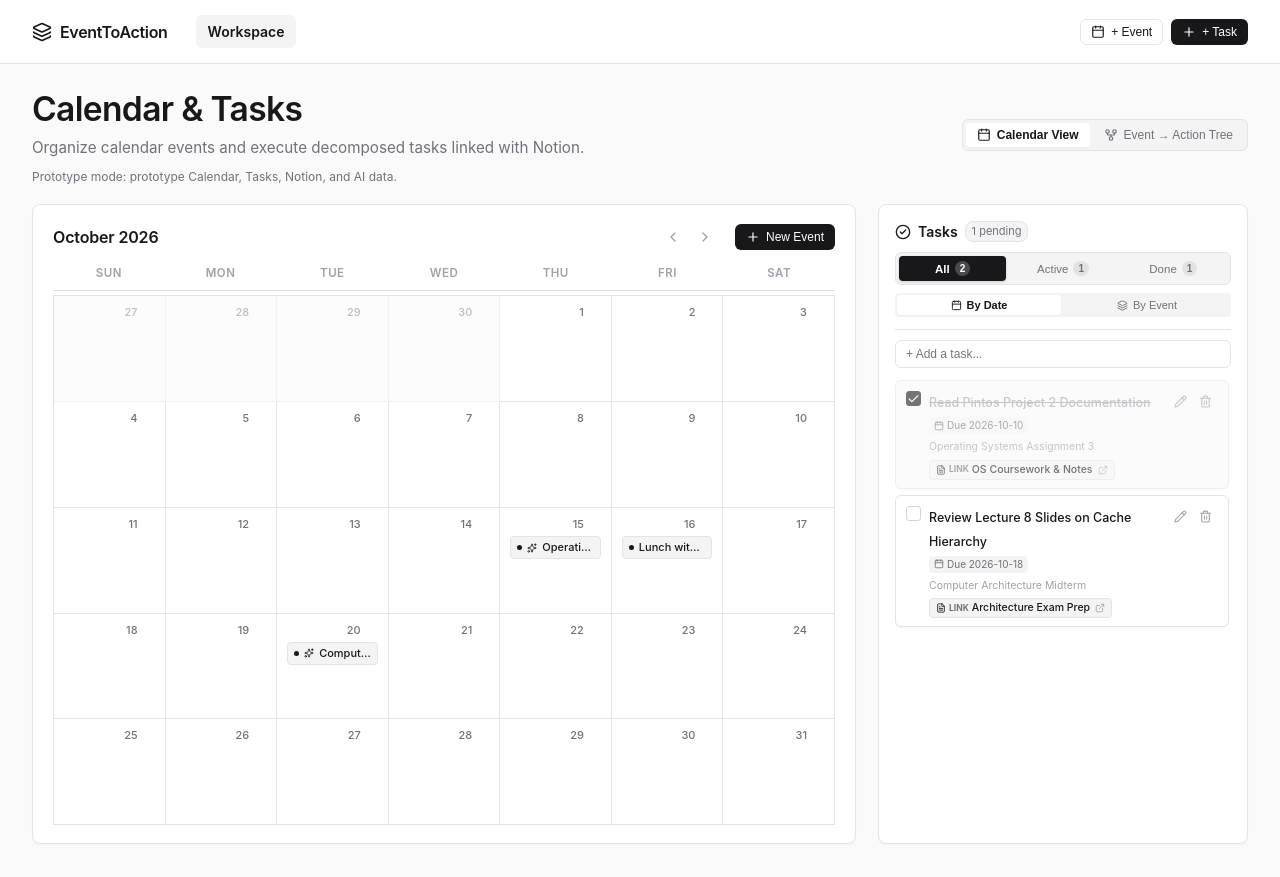
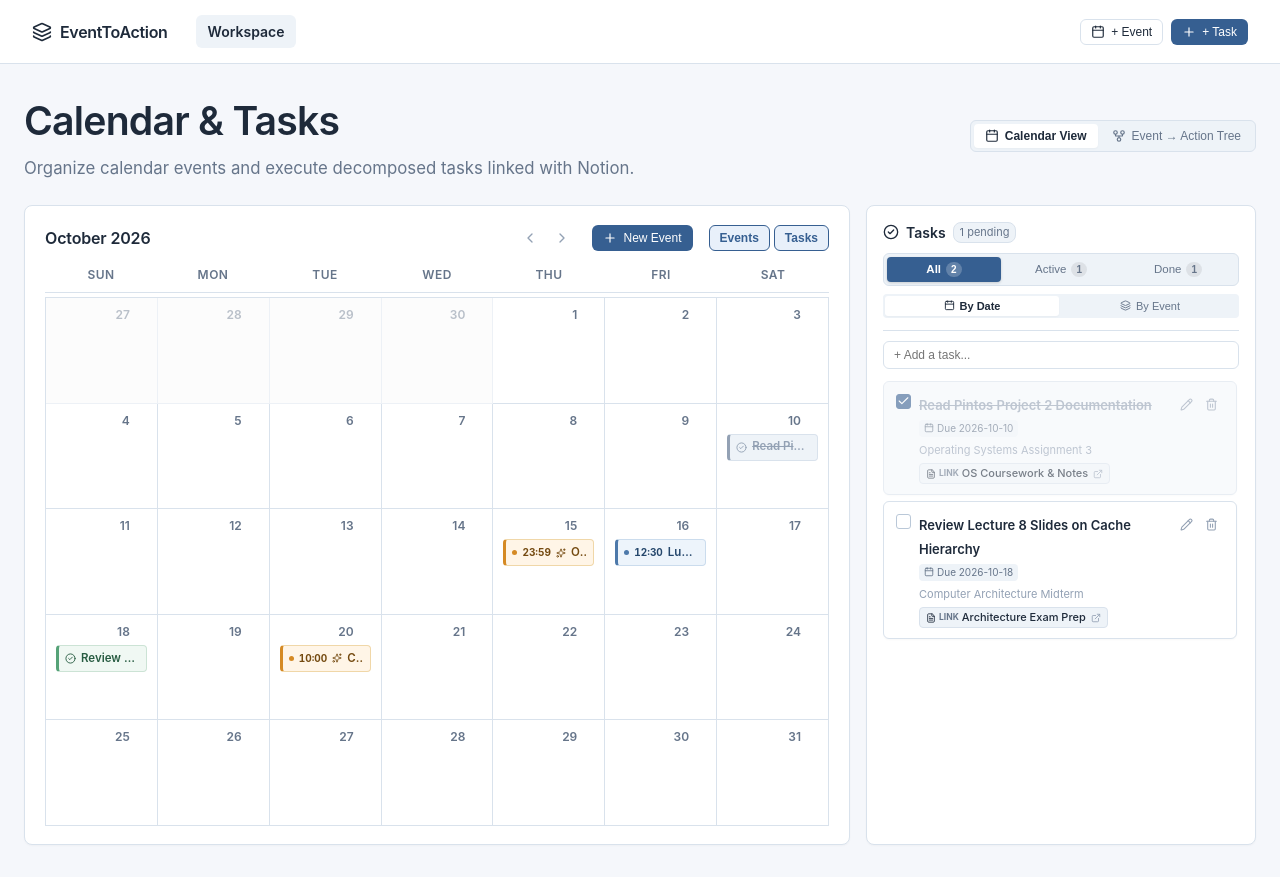
Before and after one commit to SNULION-14th/ai-seminar2, a React (Vite) app: page / in a window 1280 px wide. Built offline with nearby package versions, Linux system fonts and the light colour scheme.

Commit message:
feat: improve calendar planning experience

```diff
--- a/src/App.css
+++ b/src/App.css
@@ -3,26 +3,26 @@
 :root {
   font-size: 16px;
 
-  --bg-app: #fafafa;
+  --bg-app: #f5f7fb;
   --bg-card: #ffffff;
-  --bg-subtle: #f4f4f5;
-  --bg-hover: #f1f1f3;
-
-  --border-light: #e4e4e7;
-  --border-hover: #d4d4d8;
-  --border-active: #18181b;
-
-  --text-main: #18181b;
-  --text-muted: #71717a;
-  --text-dim: #a1a1aa;
-
-  --primary: #18181b;
-  --primary-hover: #27272a;
-  --primary-subtle: #f4f4f5;
-
-  --accent: #2563eb;
-  --accent-subtle: #eff6ff;
-  --accent-text: #1d4ed8;
+  --bg-subtle: #eef3f8;
+  --bg-hover: #e6edf5;
+
+  --border-light: #d9e2ec;
+  --border-hover: #bac8d8;
+  --border-active: #365f91;
+
+  --text-main: #1e2a3a;
+  --text-muted: #66758a;
+  --text-dim: #93a1b4;
+
+  --primary: #365f91;
+  --primary-hover: #294b73;
+  --primary-subtle: #e8f0fa;
+
+  --accent: #4d79aa;
+  --accent-subtle: #edf4fb;
+  --accent-text: #315d91;
 
   --success: #16a34a;
   --success-subtle: #f0fdf4;
@@ -66,10 +66,10 @@ body {
 
 .main-content {
   flex: 1;
-  max-width: 1780px;
+  max-width: none;
   width: 100%;
-  margin: 0 auto;
-  padding: 20px 32px 28px;
+  margin: 0;
+  padding: 28px 24px 32px;
   box-sizing: border-box;
   display: flex;
   flex-direction: column;
@@ -277,15 +277,15 @@ body {
 }
 
 .hero-title {
-  font-size: 2.1rem;
-  font-weight: 600;
-  color: var(--text-main);
-  margin: 0 0 3px;
+  font-size: 2.45rem;
+  font-weight: 600;
+  color: var(--text-main);
+  margin: 0 0 5px;
   letter-spacing: -0.02em;
 }
 
 .hero-desc {
-  font-size: 0.95rem;
+  font-size: 1.05rem;
   color: var(--text-muted);
   margin: 0;
 }
@@ -294,8 +294,8 @@ body {
   display: flex;
   align-items: center;
   justify-content: space-between;
-  gap: 16px;
-  margin-bottom: 18px;
+  gap: 24px;
+  margin-bottom: 24px;
 }
 
 .hero-text {
@@ -341,8 +341,8 @@ body {
    ======================================================== */
 .calendar-workspace-layout {
   display: grid;
-  grid-template-columns: 1fr 370px;
-  gap: 22px;
+  grid-template-columns: minmax(0, 1fr) 390px;
+  gap: 16px;
   align-items: stretch;
   flex: 1;
   min-height: calc(100vh - 160px);
@@ -350,8 +350,8 @@ body {
 
 @media (min-width: 1600px) {
   .calendar-workspace-layout {
-    grid-template-columns: 1fr 400px;
-    gap: 26px;
+    grid-template-columns: minmax(0, 1fr) 420px;
+    gap: 20px;
   }
 }
 
@@ -400,6 +400,30 @@ body {
   gap: 14px;
   flex: 1 1 auto;
   min-width: 0;
+}
+
+.calendar-display-filters {
+  display: flex;
+  align-items: center;
+  gap: 4px;
+}
+
+.calendar-display-filter {
+  border: 1px solid var(--border-light);
+  border-radius: var(--radius-sm);
+  background: var(--bg-card);
+  color: var(--text-muted);
+  padding: 5px 10px;
+  min-height: 25.6px;
+  font-size: 12px;
+  font-weight: 600;
+  cursor: pointer;
+}
+
+.calendar-display-filter.active {
+  border-color: var(--primary);
+  background: var(--primary-subtle);
+  color: var(--primary);
 }
 
 .calendar-month-heading {
@@ -430,9 +454,9 @@ body {
 
 .calendar-header-cell {
   text-align: center;
-  font-size: 11.5px;
-  font-weight: 600;
-  color: var(--text-dim);
+  font-size: 12px;
+  font-weight: 600;
+  color: var(--text-muted);
   text-transform: uppercase;
   letter-spacing: 0.04em;
 }
@@ -472,7 +496,7 @@ body {
 }
 
 .calendar-cell.cell-today {
-  background: #fafafa;
+  background: #f2f7fe;
   border-top: 2px solid var(--primary);
 }
 
@@ -511,8 +535,8 @@ body {
 }
 
 .cell-day-num {
-  font-size: 11px;
-  font-weight: 500;
+  font-size: 12px;
+  font-weight: 600;
   color: var(--text-muted);
 }
 
@@ -545,7 +569,7 @@ body {
 .cell-events-list {
   display: flex;
   flex-direction: column;
-  gap: 3px;
+  gap: 4px;
   overflow: hidden;
   min-width: 0;
   flex: 1;
@@ -555,13 +579,15 @@ body {
   display: flex;
   align-items: center;
   gap: 5px;
-  background: var(--bg-subtle);
-  border: 1px solid var(--border-light);
-  padding: 2px 6px;
+  min-height: 27px;
+  background: #edf4fb;
+  border: 1px solid #cbdced;
+  border-left: 3px solid var(--accent);
+  padding: 3px 7px 3px 6px;
   border-radius: var(--radius-xs);
-  font-size: 11px;
-  font-weight: 500;
-  color: var(--text-main);
+  font-size: 11.5px;
+  font-weight: 600;
+  color: #25476c;
   min-width: 0;
   width: 100%;
   box-sizing: border-box;
@@ -570,25 +596,81 @@ body {
 }
 
 .calendar-event-chip:hover {
-  border-color: var(--text-main);
-  background: #ffffff;
+  border-color: var(--accent);
+  background: #e3effb;
+}
+
+.calendar-event-chip.requires-preparation {
+  background: #fff5e7;
+  border-color: #f0d7a8;
+  border-left-color: #d58a24;
+  color: #744a10;
+}
+
+.calendar-event-chip.requires-preparation .event-dot {
+  background: #d58a24;
 }
 
 .calendar-event-chip.selected {
   background: var(--primary);
   color: #ffffff;
   border-color: var(--primary);
+  border-left-color: var(--primary);
 }
 
 .calendar-event-chip.selected .event-dot {
   background: #ffffff;
+}
+
+.calendar-task-chip {
+  display: flex;
+  align-items: center;
+  gap: 5px;
+  width: 100%;
+  box-sizing: border-box;
+  overflow: hidden;
+  min-height: 27px;
+  border: 1px solid #cce3d5;
+  border-left: 3px solid #55a277;
+  border-radius: var(--radius-xs);
+  background: #f0f8f3;
+  color: #285c42;
+  padding: 3px 7px 3px 6px;
+  font: inherit;
+  font-size: 11.5px;
+  font-weight: 600;
+  cursor: pointer;
+}
+
+.calendar-task-chip:hover {
+  border-color: #55a277;
+  background: #e6f4eb;
+}
+
+.calendar-task-chip.completed {
+  background: var(--bg-subtle);
+  border-color: var(--border-light);
+  border-left-color: var(--text-dim);
+  color: var(--text-dim);
+}
+
+.calendar-task-chip.completed .chip-title {
+  text-decoration: line-through;
 }
 
 .event-dot {
   width: 5px;
   height: 5px;
   border-radius: 50%;
-  background: var(--primary);
+  background: var(--accent);
+  flex-shrink: 0;
+}
+
+.chip-time {
+  color: inherit;
+  font-size: 10px;
+  font-variant-numeric: tabular-nums;
+  font-weight: 700;
   flex-shrink: 0;
 }
 
@@ -1032,7 +1114,7 @@ body {
   background: #ffffff;
   border: 1px solid var(--border-light);
   border-radius: var(--radius-sm);
-  padding: 8px 10px;
+  padding: 10px 12px;
   transition: all 0.1s ease;
   box-shadow: var(--shadow-subtle);
 }
@@ -1084,8 +1166,8 @@ body {
 }
 
 .task-title {
-  font-size: 12.5px;
-  font-weight: 500;
+  font-size: 13px;
+  font-weight: 600;
   color: var(--text-main);
   line-height: 1.35;
 }
@@ -1107,7 +1189,7 @@ body {
   display: inline-flex;
   align-items: center;
   gap: 3px;
-  font-size: 10.5px;
+  font-size: 11px;
   color: var(--text-dim);
 }
 
@@ -1115,7 +1197,7 @@ body {
   display: inline-flex;
   align-items: center;
   gap: 3px;
-  font-size: 10.5px;
+  font-size: 11px;
   font-weight: 500;
   padding: 1px 6px;
   border-radius: var(--radius-xs);
@@ -1463,6 +1545,23 @@ body {
   outline: none;
   background: var(--bg-subtle);
   border-color: var(--border-hover);
+}
+
+.action-date-input {
+  width: 130px;
+  flex: 0 0 130px;
+  border: 1px solid var(--border-light);
+  border-radius: var(--radius-xs);
+  background: var(--bg-subtle);
+  color: var(--text-main);
+  padding: 4px 6px;
+  font: inherit;
+  font-size: 11px;
+}
+
+.action-date-input:focus {
+  outline: none;
+  border-color: var(--primary);
 }
 
 .action-context-slot {
@@ -2184,6 +2283,37 @@ body {
     background: var(--accent-subtle);
   }
 
+  .mobile-agenda-task {
+    width: 100%;
+    display: flex;
+    align-items: center;
+    gap: 9px;
+    padding: 9px 10px;
+    border: 1px solid var(--border-light);
+    border-radius: var(--radius-sm);
+    background: #ffffff;
+    color: var(--text-muted);
+    font: inherit;
+    font-size: 12px;
+    text-align: left;
+    cursor: pointer;
+  }
+
+  .mobile-agenda-task span {
+    min-width: 0;
+    overflow: hidden;
+    text-overflow: ellipsis;
+    white-space: nowrap;
+  }
+
+  .mobile-agenda-task.completed {
+    color: var(--text-dim);
+  }
+
+  .mobile-agenda-task.completed span {
+    text-decoration: line-through;
+  }
+
   .mobile-agenda-event-content {
     min-width: 0;
     flex: 1;
@@ -2296,6 +2426,7 @@ body {
 
   .action-row .action-index-indicator,
   .action-row .action-edit-input,
+  .action-row .action-date-input,
   .action-row .action-context-slot,
   .action-row > .icon-btn {
     width: 100%;
@@ -2386,6 +2517,14 @@ body {
   .calendar-top-bar > .btn-primary {
     width: 100%;
     justify-content: center;
+  }
+
+  .calendar-display-filters {
+    width: 100%;
+  }
+
+  .calendar-display-filter {
+    flex: 1;
   }
 
   .modal-content {
--- a/src/components/CalendarGrid.tsx
+++ b/src/components/CalendarGrid.tsx
@@ -1,5 +1,5 @@
 import React, { useState } from "react";
-import type { EventItem } from "../types";
+import type { EventItem, TaskItem } from "../types";
 import {
   ChevronLeft,
   ChevronRight,
@@ -11,26 +11,31 @@ import {
   Trash2,
   X,
   Pencil,
+  CheckCircle2,
 } from "lucide-react";
 
 interface CalendarGridProps {
   events: EventItem[];
+  tasks: TaskItem[];
   selectedEventId: string | null;
   onSelectEvent: (eventId: string | null) => void;
   onPrepareEvent: (eventId: string) => void;
   onOpenCreateEvent: (dateStr?: string) => void;
   onEditEvent?: (event: EventItem) => void;
   onDeleteEvent?: (eventId: string) => void;
+  onToggleTask: (taskId: string) => void;
 }
 
 export const CalendarGrid: React.FC<CalendarGridProps> = ({
   events,
+  tasks,
   selectedEventId,
   onSelectEvent,
   onPrepareEvent,
   onOpenCreateEvent,
   onEditEvent,
   onDeleteEvent,
+  onToggleTask,
 }) => {
   const today = new Date();
   const upcomingEvent = [...events]
@@ -41,6 +46,8 @@ export const CalendarGrid: React.FC<CalendarGridProps> = ({
     : today;
   const [currentYear, setCurrentYear] = useState(initialDate.getFullYear());
   const [currentMonth, setCurrentMonth] = useState(initialDate.getMonth());
+  const [showEvents, setShowEvents] = useState(true);
+  const [showTasks, setShowTasks] = useState(true);
   const referenceToday = `${today.getFullYear()}-${String(
     today.getMonth() + 1,
   ).padStart(2, "0")}-${String(today.getDate()).padStart(2, "0")}`;
@@ -93,6 +100,7 @@ export const CalendarGrid: React.FC<CalendarGridProps> = ({
     isCurrentMonth: boolean;
     isToday: boolean;
     events: EventItem[];
+    tasks: TaskItem[];
   }> = [];
 
   // Prev month padding
@@ -106,7 +114,8 @@ export const CalendarGrid: React.FC<CalendarGridProps> = ({
       dayNum: day,
       isCurrentMonth: false,
       isToday: dateStr === referenceToday,
-      events: events.filter((e) => e.date === dateStr),
+      events: showEvents ? events.filter((e) => e.date === dateStr) : [],
+      tasks: showTasks ? tasks.filter((task) => task.dueDate === dateStr) : [],
     });
   }
 
@@ -120,7 +129,8 @@ export const CalendarGrid: React.FC<CalendarGridProps> = ({
       dayNum: day,
       isCurrentMonth: true,
       isToday: dateStr === referenceToday,
-      events: events.filter((e) => e.date === dateStr),
+      events: showEvents ? events.filter((e) => e.date === dateStr) : [],
+      tasks: showTasks ? tasks.filter((task) => task.dueDate === dateStr) : [],
     });
   }
 
@@ -135,13 +145,17 @@ export const CalendarGrid: React.FC<CalendarGridProps> = ({
       dayNum: day,
       isCurrentMonth: false,
       isToday: dateStr === referenceToday,
-      events: events.filter((e) => e.date === dateStr),
+      events: showEvents ? events.filter((e) => e.date === dateStr) : [],
+      tasks: showTasks ? tasks.filter((task) => task.dueDate === dateStr) : [],
     });
   }
 
   const selectedEvent = events.find((e) => e.id === selectedEventId);
   const mobileAgendaDays = cells.filter(
-    (cell) => cell.isCurrentMonth && cell.events.length > 0,
+    (cell) => cell.isCurrentMonth && (cell.events.length > 0 || cell.tasks.length > 0),
+  );
+  const hasVisibleItems = cells.some(
+    (cell) => cell.events.length > 0 || cell.tasks.length > 0,
   );
 
   return (
@@ -176,6 +190,26 @@ export const CalendarGrid: React.FC<CalendarGridProps> = ({
           <Plus size={14} />
           <span>New Event</span>
         </button>
+        <div className="calendar-display-filters" role="group" aria-label="Calendar items to display">
+          <button
+            type="button"
+            className={`calendar-display-filter ${showEvents ? "active" : ""}`}
+            aria-pressed={showEvents}
+            onClick={() => setShowEvents((visible) => !visible)}
+            data-testid="calendar-toggle-events"
+          >
+            Events
+          </button>
+          <button
+            type="button"
+            className={`calendar-display-filter ${showTasks ? "active" : ""}`}
+            aria-pressed={showTasks}
+            onClick={() => setShowTasks((visible) => !visible)}
+            data-testid="calendar-toggle-tasks"
+          >
+            Tasks
+          </button>
+        </div>
       </div>
 
       {/* Weekday Labels Header */}
@@ -196,7 +230,7 @@ export const CalendarGrid: React.FC<CalendarGridProps> = ({
               cell.isToday ? "cell-today" : ""
             }`}
             onClick={(e) => {
-              if ((e.target as HTMLElement).closest(".calendar-event-chip"))
+              if ((e.target as HTMLElement).closest(".calendar-event-chip, .calendar-task-chip"))
                 return;
               onOpenCreateEvent(cell.dateStr);
             }}
@@ -232,7 +266,7 @@ export const CalendarGrid: React.FC<CalendarGridProps> = ({
                 return (
                   <div
                     key={evt.id}
-                    className={`calendar-event-chip ${isSelected ? "selected" : ""}`}
+                    className={`calendar-event-chip ${evt.needsPreparation ? "requires-preparation" : ""} ${isSelected ? "selected" : ""}`}
                     onClick={(e) => {
                       e.stopPropagation();
                       onSelectEvent(isSelected ? null : evt.id);
@@ -241,6 +275,7 @@ export const CalendarGrid: React.FC<CalendarGridProps> = ({
                     data-testid={`event-chip-${evt.id}`}
                   >
                     <span className="event-dot" />
+                    {evt.time && <span className="chip-time">{evt.time}</span>}
                     {evt.needsPreparation && (
                       <Sparkles size={10} className="event-prep-sparkle" />
                     )}
@@ -248,17 +283,35 @@ export const CalendarGrid: React.FC<CalendarGridProps> = ({
                   </div>
                 );
               })}
+              {cell.tasks.map((task) => (
+                <button
+                  type="button"
+                  key={task.id}
+                  className={`calendar-task-chip ${task.completed ? "completed" : ""}`}
+                  onClick={(e) => {
+                    e.stopPropagation();
+                    onToggleTask(task.id);
+                  }}
+                  title={`${task.title} — ${task.completed ? "Mark incomplete" : "Mark complete"}`}
+                  data-testid={`calendar-task-${task.id}`}
+                >
+                  <CheckCircle2 size={11} />
+                  <span className="chip-title">{task.title}</span>
+                </button>
+              ))}
             </div>
           </div>
         ))}
       </div>
 
-      {mobileAgendaDays.length === 0 && (
+      {!hasVisibleItems && (
         <div className="calendar-empty-month">
           <CalendarIcon size={22} />
-          <p>No events this month</p>
+          <p>{showEvents || showTasks ? "No calendar items this month" : "Nothing selected to display"}</p>
           <span>
-            Use the month arrows to find upcoming events, or add one now.
+            {showEvents || showTasks
+              ? "Use the month arrows to find upcoming items, or add an event now."
+              : "Turn on Events or Tasks above to see them here."}
           </span>
           <button
             type="button"
@@ -271,11 +324,11 @@ export const CalendarGrid: React.FC<CalendarGridProps> = ({
         </div>
       )}
 
-      <div className="mobile-calendar-agenda" aria-label="Events this month">
+      <div className="mobile-calendar-agenda" aria-label="Calendar items this month">
         {mobileAgendaDays.length === 0 ? (
           <div className="mobile-agenda-empty">
             <CalendarIcon size={22} />
-            <p>No events this month</p>
+            <p>{showEvents || showTasks ? "No calendar items this month" : "Nothing selected to display"}</p>
             <button
               type="button"
               className="btn btn-secondary btn-sm"
@@ -346,6 +399,18 @@ export const CalendarGrid: React.FC<CalendarGridProps> = ({
                       </button>
                     );
                   })}
+                {day.tasks.map((task) => (
+                  <button
+                    type="button"
+                    key={task.id}
+                    className={`mobile-agenda-task ${task.completed ? "completed" : ""}`}
+                    onClick={() => onToggleTask(task.id)}
+                    data-testid={`mobile-calendar-task-${task.id}`}
+                  >
+                    <CheckCircle2 size={15} />
+                    <span>{task.title}</span>
+                  </button>
+                ))}
               </div>
             </section>
           ))
--- a/src/context/WorkspaceContext.tsx
+++ b/src/context/WorkspaceContext.tsx
@@ -1,10 +1,6 @@
 import React, { createContext, useContext, useState, useEffect } from "react";
 import type { EventItem, TaskItem, ActionPlan, NotionContext } from "../types";
-import {
-  integrationMode,
-  requestActionPlan,
-  searchPrototypeNotionPages,
-} from "../services/prototypeIntegrations";
+import { requestActionPlan, searchPrototypeNotionPages } from "../services/prototypeIntegrations";
 
 interface WorkspaceContextType {
   events: EventItem[];
@@ -12,7 +8,6 @@ interface WorkspaceContextType {
   activePlan: ActionPlan | null;
   preparationStatus: "idle" | "loading" | "error";
   preparationError: string | null;
-  integrationMode: "prototype";
   addEvent: (event: Omit<EventItem, "id">) => void;
   updateEvent: (id: string, event: Partial<EventItem>) => void;
   deleteEvent: (id: string) => void;
@@ -22,6 +17,7 @@ interface WorkspaceContextType {
   deleteTask: (id: string) => void;
   startPreparation: (eventId: string) => Promise<void>;
   updateActionInPlan: (index: number, title: string) => void;
+  updateActionDueDate: (index: number, dueDate: string) => void;
   addActionToPlan: (title: string) => void;
   removeActionFromPlan: (index: number) => void;
   regeneratePlan: () => void;
@@ -210,11 +206,19 @@ export const WorkspaceProvider: React.FC<{ children: React.ReactNode }> = ({
     setActivePlan({ ...activePlan, actions: updatedActions });
   };
 
+  const updateActionDueDate = (index: number, dueDate: string) => {
+    if (!activePlan) return;
+    const updatedActions = [...activePlan.actions];
+    updatedActions[index] = { ...updatedActions[index], dueDate };
+    setActivePlan({ ...activePlan, actions: updatedActions });
+  };
+
   const addActionToPlan = (title: string) => {
     if (!activePlan) return;
     const newAction = {
       id: `act-${Date.now()}`,
       title: title.trim() || "New Action",
+      dueDate: events.find((event) => event.id === activePlan.eventId)?.date,
     };
     setActivePlan({
       ...activePlan,
@@ -274,7 +278,7 @@ export const WorkspaceProvider: React.FC<{ children: React.ReactNode }> = ({
         completed: false,
         eventId: activePlan.eventId,
         eventTitle: activePlan.eventTitle,
-        dueDate: dueDate,
+        dueDate: a.dueDate || dueDate,
         notionContext: a.notionContext,
       }));
 
@@ -298,7 +302,6 @@ export const WorkspaceProvider: React.FC<{ children: React.ReactNode }> = ({
         activePlan,
         preparationStatus,
         preparationError,
-        integrationMode,
         addEvent,
         updateEvent,
         deleteEvent,
@@ -308,6 +311,7 @@ export const WorkspaceProvider: React.FC<{ children: React.ReactNode }> = ({
         deleteTask,
         startPreparation,
         updateActionInPlan,
+        updateActionDueDate,
         addActionToPlan,
         removeActionFromPlan,
         regeneratePlan,
--- a/src/pages/WorkspacePage.tsx
+++ b/src/pages/WorkspacePage.tsx
@@ -15,7 +15,6 @@ export const WorkspacePage: React.FC = () => {
     startPreparation,
     preparationStatus,
     preparationError,
-    integrationMode,
     deleteEvent,
     toggleTask,
     deleteTask,
@@ -64,13 +63,13 @@ export const WorkspacePage: React.FC = () => {
             Organize calendar events and execute decomposed tasks linked with
             Notion.
           </p>
-          <p className="integration-notice" data-testid="integration-mode-notice">
-            {preparationStatus === "loading"
-              ? "Generating an editable action-plan suggestion…"
-              : preparationError
-                ? preparationError
-                : `Prototype mode: ${integrationMode} Calendar, Tasks, Notion, and AI data.`}
-          </p>
+          {(preparationStatus === "loading" || preparationError) && (
+            <p className="integration-notice" role="status">
+              {preparationStatus === "loading"
+                ? "Generating an editable action-plan suggestion…"
+                : preparationError}
+            </p>
+          )}
         </div>
 
         <div className="view-mode-tabs">
@@ -127,12 +126,14 @@ export const WorkspacePage: React.FC = () => {
             <div className="calendar-main-pane">
               <CalendarGrid
                 events={events}
+                tasks={tasks}
                 selectedEventId={selectedEventId}
                 onSelectEvent={setSelectedEventId}
                 onPrepareEvent={startPreparation}
                 onOpenCreateEvent={handleOpenCreateEventWithDate}
                 onEditEvent={setEditingEvent}
                 onDeleteEvent={deleteEvent}
+                onToggleTask={toggleTask}
               />
             </div>
 
--- a/src/services/prototypeIntegrations.ts
+++ b/src/services/prototypeIntegrations.ts
@@ -5,8 +5,6 @@ import type { ActionPlan, EventItem, NotionContext, ProposedAction } from "../ty
  * Keeping this boundary means UI/state code will not need to change when a
  * server-backed integration replaces the prototype.
  */
-export const integrationMode = "prototype" as const;
-
 const notionPages = [
   { id: "page-1", title: "OS Coursework & Notes", url: "https://notion.so/os-coursework", snippet: "Pintos synchronization primitives, thread scheduling, and kernel notes." },
   { id: "page-2", title: "Operating Systems Lab Workspace", url: "https://notion.so/os-lab", snippet: "Code snippets, GDB test commands, and debugging diary." },
@@ -14,8 +12,37 @@ const notionPages = [
   { id: "page-4", title: "Fall 2026 Semester Dashboard", url: "https://notion.so/fall-2026", snippet: "Course schedules, credit breakdown, and syllabus links." },
 ];
 
-const makeActions = (titles: string[]): ProposedAction[] =>
-  titles.map((title, index) => ({ id: `act-${Date.now()}-${index}`, title }));
+const formatDate = (date: Date) =>
+  `${date.getFullYear()}-${String(date.getMonth() + 1).padStart(2, "0")}-${String(date.getDate()).padStart(2, "0")}`;
+
+const getSuggestedDates = (eventDate: string, actionCount: number) => {
+  const today = new Date();
+  today.setHours(0, 0, 0, 0);
+  const deadline = new Date(`${eventDate}T12:00:00`);
+  const availableDays = Math.max(
+    0,
+    Math.floor((deadline.getTime() - today.getTime()) / 86_400_000),
+  );
+
+  return Array.from({ length: actionCount }, (_, index) => {
+    const offset =
+      actionCount === 1
+        ? Math.max(0, availableDays - 1)
+        : Math.round((index * Math.max(0, availableDays - 1)) / (actionCount - 1));
+    const suggestedDate = new Date(today);
+    suggestedDate.setDate(today.getDate() + offset);
+    return formatDate(suggestedDate);
+  });
+};
+
+const makeActions = (titles: string[], eventDate: string): ProposedAction[] => {
+  const suggestedDates = getSuggestedDates(eventDate, titles.length);
+  return titles.map((title, index) => ({
+    id: `act-${Date.now()}-${index}`,
+    title,
+    dueDate: suggestedDates[index],
+  }));
+};
 
 export const requestActionPlan = async (event: EventItem): Promise<ActionPlan> => {
   // Deliberate latency makes loading states testable without claiming an API call.
@@ -27,10 +54,10 @@ export const requestActionPlan = async (event: EventItem): Promise<ActionPlan> =
 
   const title = event.title.toLowerCase();
   const actions = title.includes("assignment") || title.includes("project")
-    ? makeActions(["Review assignment requirements & specifications", "Implement solution and write tests", "Verify test suite and write report", "Submit code and report to portal"])
+    ? makeActions(["Review assignment requirements & specifications", "Implement solution and write tests", "Verify test suite and write report", "Submit code and report to portal"], event.date)
     : title.includes("midterm") || title.includes("exam")
-      ? makeActions(["Consolidate lecture notes and lecture slides", "Solve past exam questions (2024-2025)", "Review mock questions and weak concepts"])
-      : makeActions([`Outline agenda and materials for ${event.title}`, "Review background context and prior notes"]);
+      ? makeActions(["Consolidate lecture notes and lecture slides", "Solve past exam questions (2024-2025)", "Review mock questions and weak concepts"], event.date)
+      : makeActions([`Outline agenda and materials for ${event.title}`, "Review background context and prior notes"], event.date);
 
   return { eventId: event.id, eventTitle: event.title, actions };
 };
--- a/src/types.ts
+++ b/src/types.ts
@@ -32,6 +32,7 @@ export interface TaskItem {
 export interface ProposedAction {
   id: string;
   title: string;
+  dueDate?: string;
   notionContext?: NotionContext;
 }
 
```
Also changed, not shown: src/components/ActionPlanModal.tsx (+13 -1 lines).
